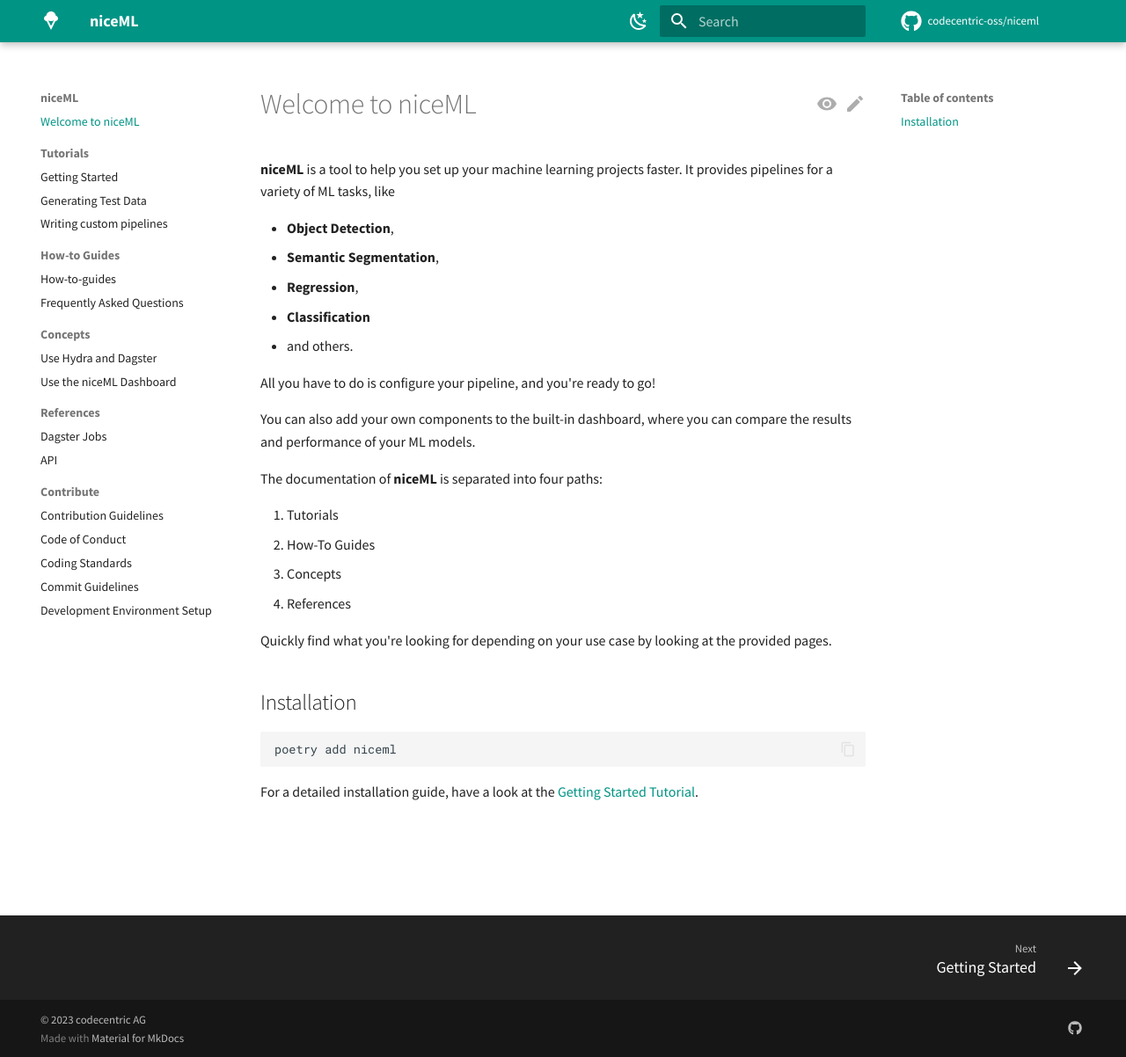
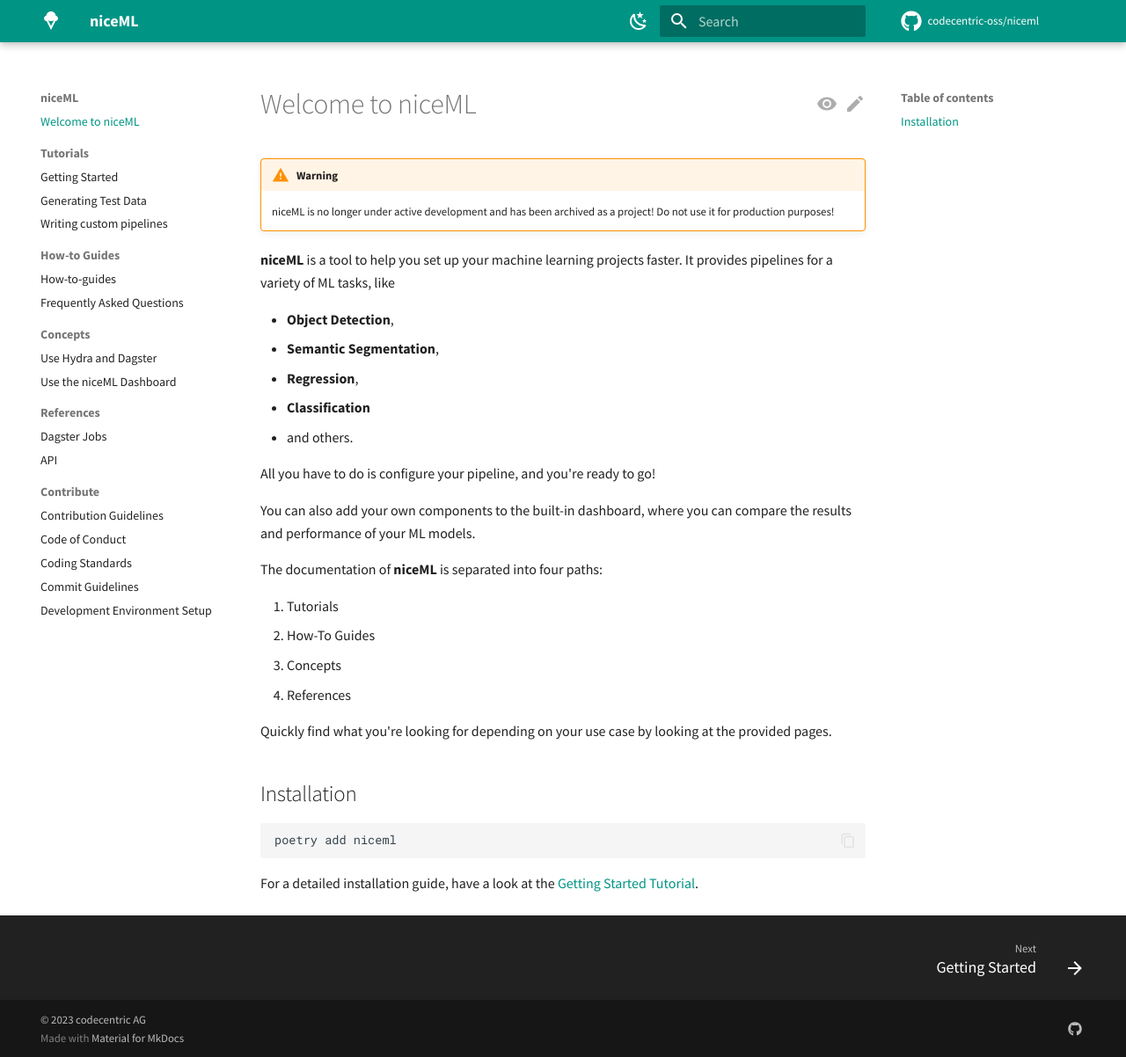
Before and after one commit to codecentric-oss/niceml, an MkDocs documentation site: the page built from docs/index.md, in a window 1280 px wide and 1202 px high. Shown: the whole window at 88% size. Built offline with MkDocs 1.6.1 and Material for MkDocs 9.7.7, drawn with Linux system fonts in a browser that asks for light colours; comment, search, counter and statistics services are not loaded.

Commit message:
docs: Add deprecation warning into dos website

```diff
--- a/docs/index.md
+++ b/docs/index.md
@@ -1,4 +1,10 @@
 # Welcome to niceML
+
+!!! warning
+    niceML is no longer under active development and has been archived as a project!
+    Do not use it for production purposes!
+
+
 
 **niceML** is a tool to help you set up your machine learning projects faster.
 It provides pipelines for a variety of ML tasks, like
```
